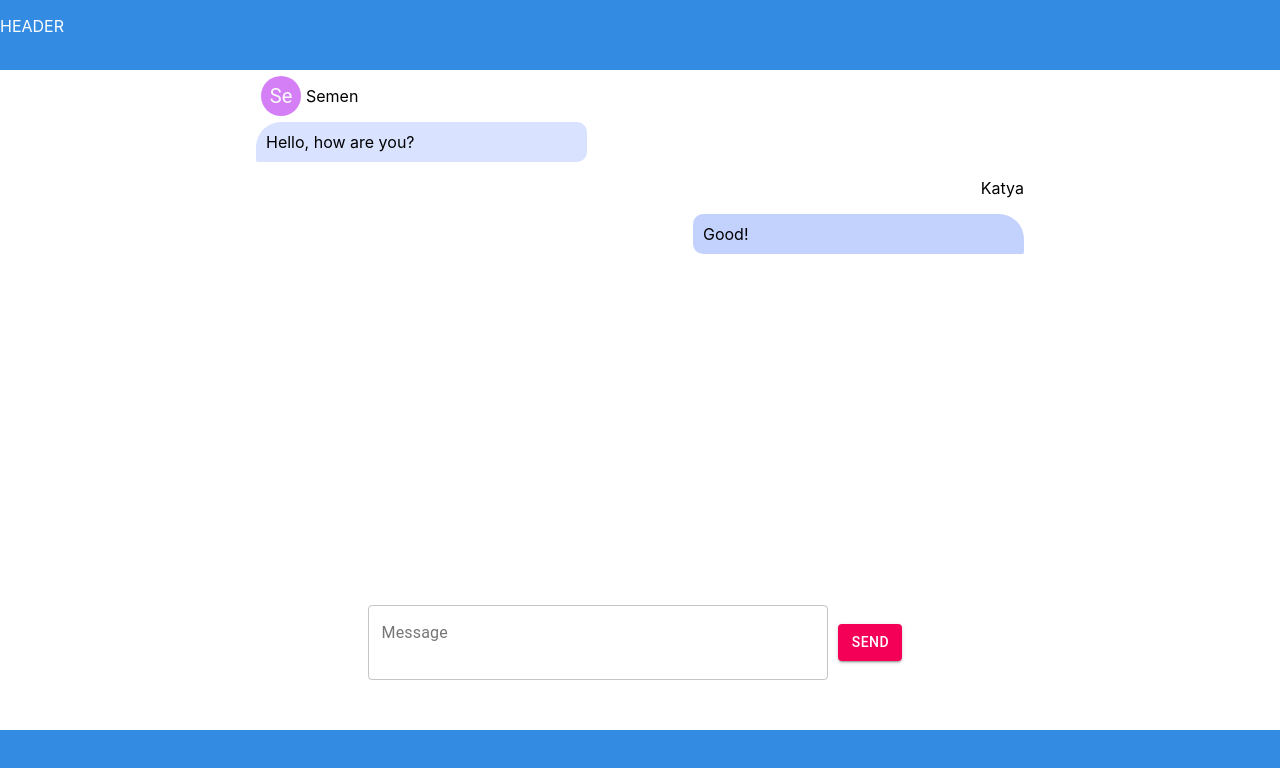
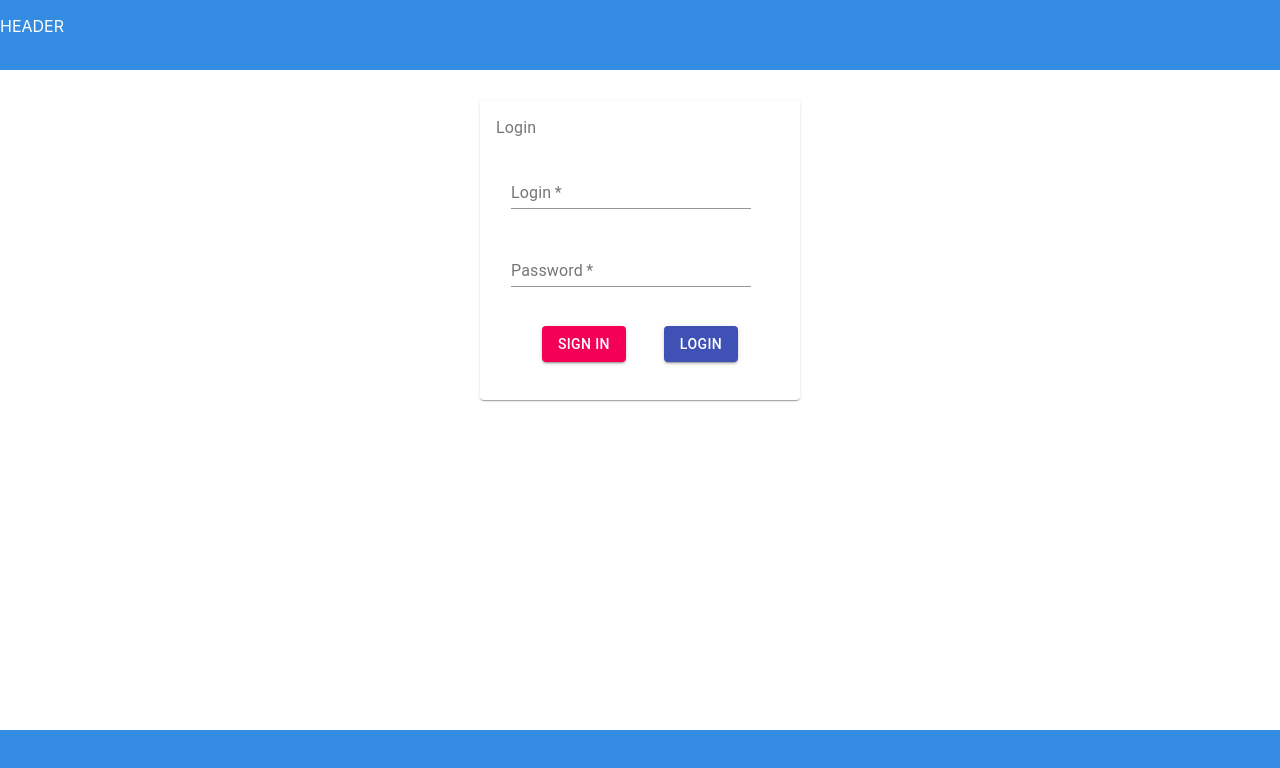
Before and after one commit to NastyaTsimanovich97/chat-app, a React (Create React App) app in the folder chat-app/: page / in a window 1280 px wide. Shown: the top 768 px of the page. Built offline with nearby package versions, Linux system fonts and the light colour scheme.

Commit message:
feat: add login page

```diff
--- a/chat-app/package.json
+++ b/chat-app/package.json
@@ -12,6 +12,7 @@
     "react": "^16.13.0",
     "react-dom": "^16.13.0",
     "react-jss": "^10.0.4",
+    "react-router-dom": "^5.1.2",
     "react-scripts": "3.4.0"
   },
   "scripts": {
--- a/chat-app/src/App/App.js
+++ b/chat-app/src/App/App.js
@@ -1,16 +1,35 @@
 import React from 'react';
+import {
+  BrowserRouter as Router,
+  Switch,
+  Route,
+} from 'react-router-dom';
+
 import './App.style.css';
 import Header from '../Header';
 import Footer from '../Footer';
 import ChatContent from '../ChatContent';
+import LoginPage from '../LoginPage';
 
 function App() {
   return (
-    <div className="App">
-      <Header />
-      <ChatContent />
-      <Footer />
-    </div>
+    <Router>
+      <div className="App">
+        <Header />
+        <Switch>
+          <Route exact path="/">
+            <LoginPage />
+          </Route>
+          <Route exact path="/login">
+            <LoginPage />
+          </Route>
+          <Route exact path="/chat">
+            <ChatContent />
+          </Route>
+        </Switch>
+        <Footer />
+      </div>
+    </Router>
   );
 }
 
--- /dev/null
+++ b/chat-app/src/LoginPage/LoginPage.js
@@ -0,0 +1,96 @@
+import React from 'react';
+import PropTypes from 'prop-types';
+import Card from '@material-ui/core/Card';
+import CardActions from '@material-ui/core/CardActions';
+import CardContent from '@material-ui/core/CardContent';
+import Button from '@material-ui/core/Button';
+import Typography from '@material-ui/core/Typography';
+import TextField from '@material-ui/core/TextField';
+import { Link } from 'react-router-dom';
+
+
+export default class LoginPage extends React.Component {
+  constructor(props) {
+    super(props);
+    this.state = {
+      isLoggedIn: false,
+      isPassword: false,
+      login: '',
+      password: '',
+    };
+    this.loginChange = this.loginChange.bind(this);
+    this.passwordChange = this.passwordChange.bind(this);
+  }
+
+  loginChange(event) {
+    const { login } = this.state;
+    this.setState({ login: event.target.value });
+    if (login !== '') {
+      this.setState({ isLoggedIn: true });
+    }
+  }
+
+  passwordChange(event) {
+    const { password } = this.state;
+    this.setState({ password: event.target.value });
+    if (password !== '') {
+      this.setState({ isPassword: true });
+    }
+  }
+
+  render() {
+    const { classes } = this.props;
+    const { login, password } = this.state;
+
+    const { isLoggedIn } = this.state;
+    const { isPassword } = this.state;
+    let button;
+
+    if (isLoggedIn && isPassword) {
+      button = <Link to="/chat"><Button variant="contained" color="primary">Login</Button></Link>;
+    } else {
+      button = <Button variant="contained" color="primary">Login</Button>;
+    }
+
+    return (
+      <div className={classes.cardContainer}>
+        <Card className={classes.card}>
+          <CardContent>
+            <Typography color="textSecondary" gutterBottom>
+              Login
+            </Typography>
+            <TextField
+              className={classes.input}
+              required
+              id="standard-required"
+              label="Login"
+              placeholder="Login"
+              value={login}
+              onChange={this.loginChange}
+            />
+            <TextField
+              className={classes.input}
+              required
+              id="password-required"
+              label="Password"
+              type="password"
+              placeholder="123QWE"
+              value={password}
+              onChange={this.passwordChange}
+            />
+          </CardContent>
+          <CardActions className={classes.cardActions}>
+            <Button variant="contained" color="secondary">
+              Sign In
+            </Button>
+            { button }
+          </CardActions>
+        </Card>
+      </div>
+    );
+  }
+}
+
+LoginPage.propTypes = {
+  classes: PropTypes.objectOf(PropTypes.string).isRequired,
+};
--- /dev/null
+++ b/chat-app/src/LoginPage/LoginPage.style.js
@@ -0,0 +1,24 @@
+const styles = {
+  cardContainer: {
+    display: 'flex',
+    justifyContent: 'center',
+    flexGrow: 1,
+    marginTop: '30px',
+  },
+  card: {
+    width: '320px',
+    height: '300px',
+  },
+  input: {
+    width: '240px',
+    margin: '15px',
+  },
+  cardActions: {
+    display: 'flex',
+    justifyContent: 'space-evenly',
+    width: '80%',
+    margin: '0 auto',
+  },
+};
+
+export default styles;
--- /dev/null
+++ b/chat-app/src/LoginPage/index.js
@@ -0,0 +1,6 @@
+import { withStyles } from '@material-ui/core/styles';
+import LoginPage from './LoginPage';
+import styles from './LoginPage.style.js';
+
+
+export default withStyles(styles)(LoginPage);
```
Also changed, not shown: 1 other file (tests, documents, lock files or other folders).
